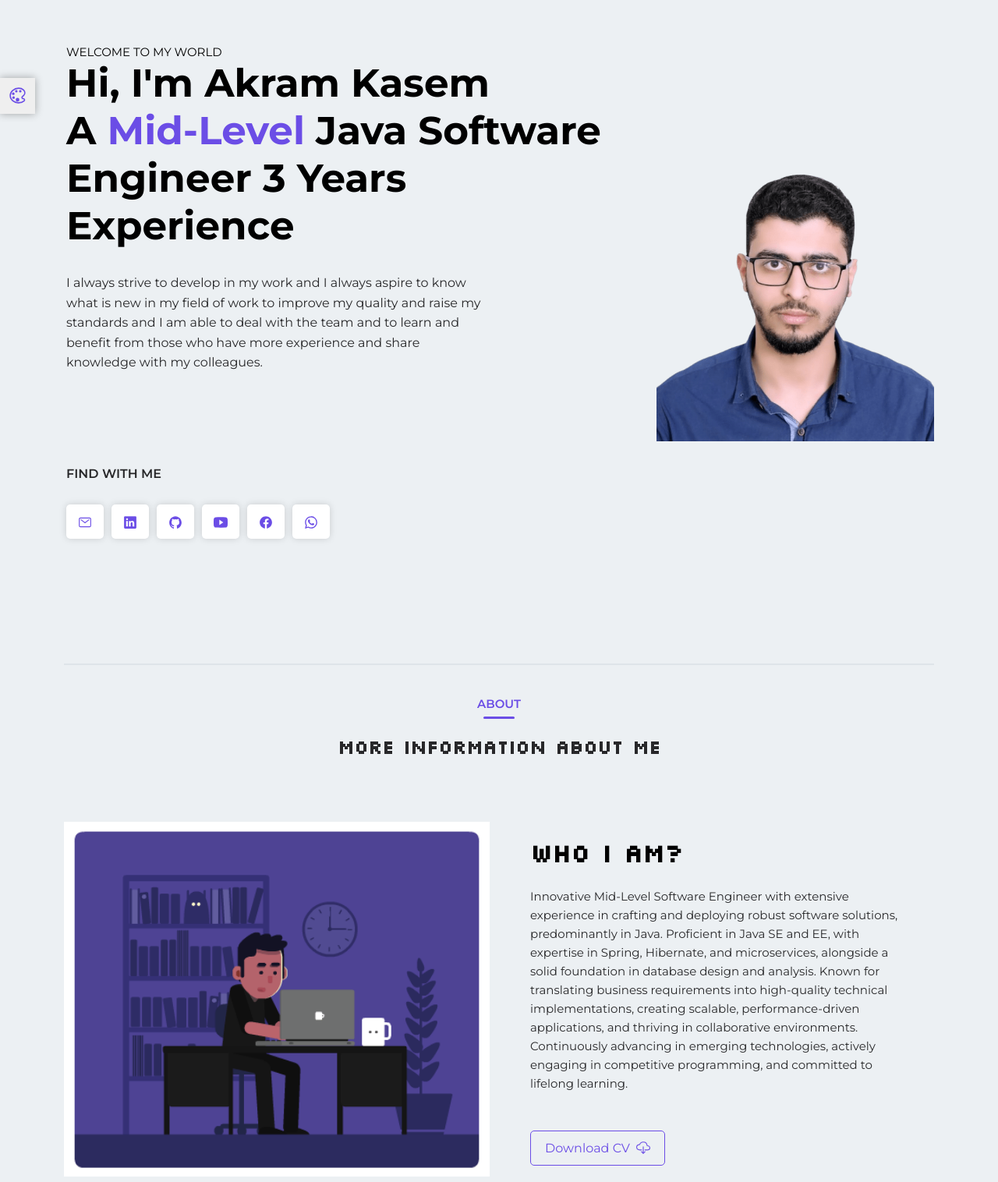
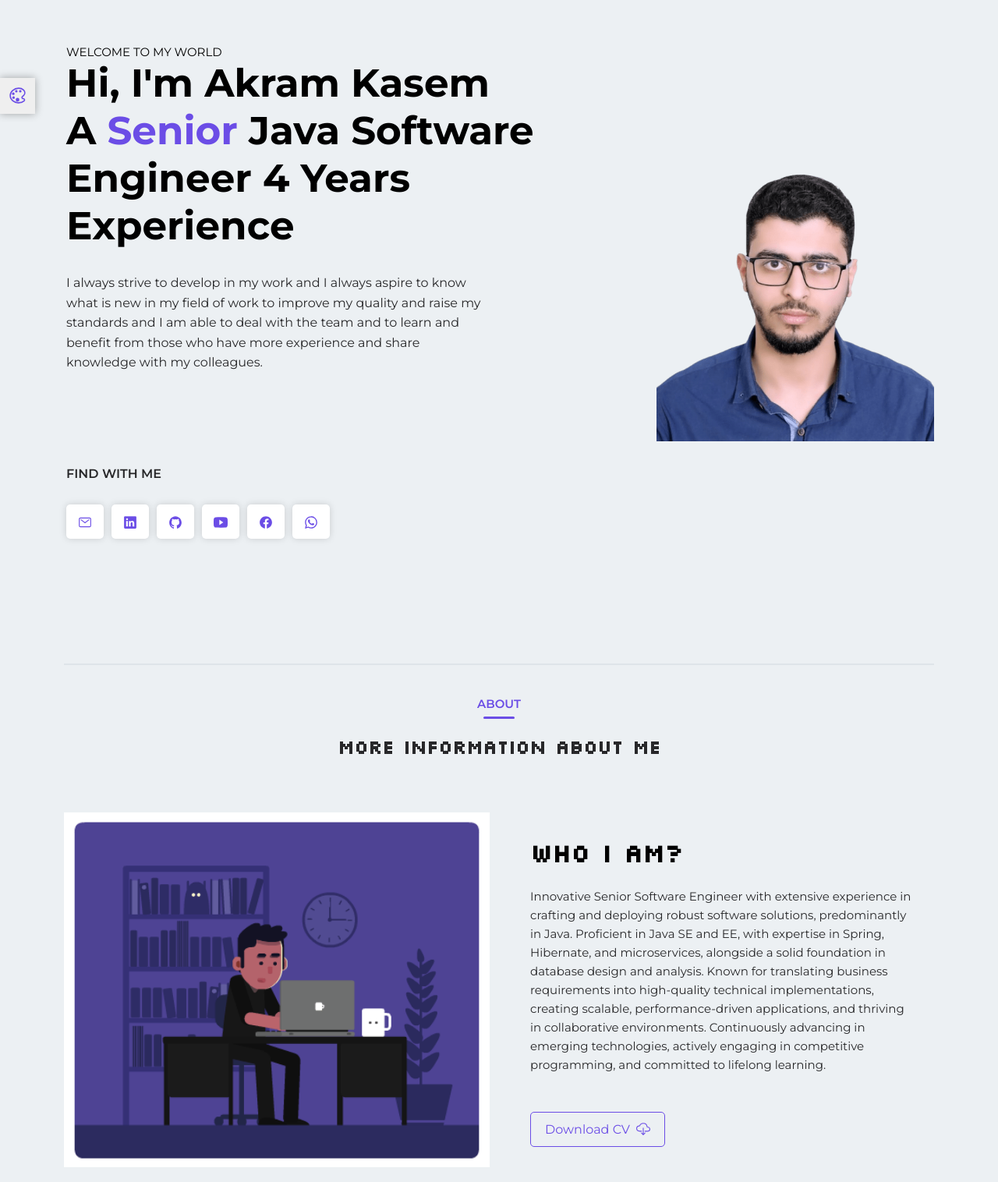
Before and after one commit to AkramKasem/My-Portfolio, a plain HTML site: page index.html in a window 1280 px wide. Shown: the part 140-1656 px from the top of the page at 78% size. Drawn offline with nearby package versions, Linux system fonts and the light colour scheme.

Commit message:
Update index.html

```diff
--- a/index.html
+++ b/index.html
@@ -6,7 +6,7 @@
   <meta charset="utf-8" />
   <meta name="viewport" content="width=device-width, initial-scale=1" />
   <meta name="description"
-    content="I'am Akram Kasem Dawood a Mid-Level Java Software Engineer 3 Years Experience ,This is my portfolio" />
+    content="I'am Akram Kasem Dawood a Senior Java Software Engineer 4 Years Experience ,This is my portfolio" />
   <meta name="keywords"
     content="Profile, Portfolio, html, css, javascript, jquery, bootstrap, sass, responsive design, front-end" />
   <meta name="theme-color" content="#212429" />
@@ -80,8 +80,8 @@
       <div class="row justify-content-center align-items-center">
         <div class="col-md-8 col-12 header-text">
           <span class="header-small">Welcome to my world</span>
-          <h1 class="header-title"><span class="name">Hi, I'm Akram Kasem</span> a <span>Mid-Level </span> Java Software
-            Engineer 3 Years Experience</h1>
+          <h1 class="header-title"><span class="name">Hi, I'm Akram Kasem</span> a <span>Senior </span> Java Software
+            Engineer 4 Years Experience</h1>
           <p class="header-desc">I always strive to develop in my work and I always
             aspire to know what is new in my field of work to
             improve my quality and raise my standards and I am
@@ -142,7 +142,7 @@
         <div class="col-md-6 about-text">
           <h2 class="about-title mb-4">Who I Am?</h2>
           <div class="about-desc">
-            <p>Innovative Mid-Level Software Engineer with extensive experience in crafting and deploying robust
+            <p>Innovative Senior Software Engineer with extensive experience in crafting and deploying robust
               software solutions, predominantly in Java. Proficient in Java SE and EE, with expertise in Spring,
               Hibernate, and
               microservices, alongside a solid foundation in database design and analysis. Known for translating
@@ -253,7 +253,7 @@
       <div class="row">
         <div class="section-title">
           <p class="section-first-title">Experience</p>
-          <p class="section-second-title"> 3 Years of Experience & Professional Growth</p>
+          <p class="section-second-title"> 4 Years of Experience & Professional Growth</p>
         </div>
       </div>
       <div class="row experience-items">
```
